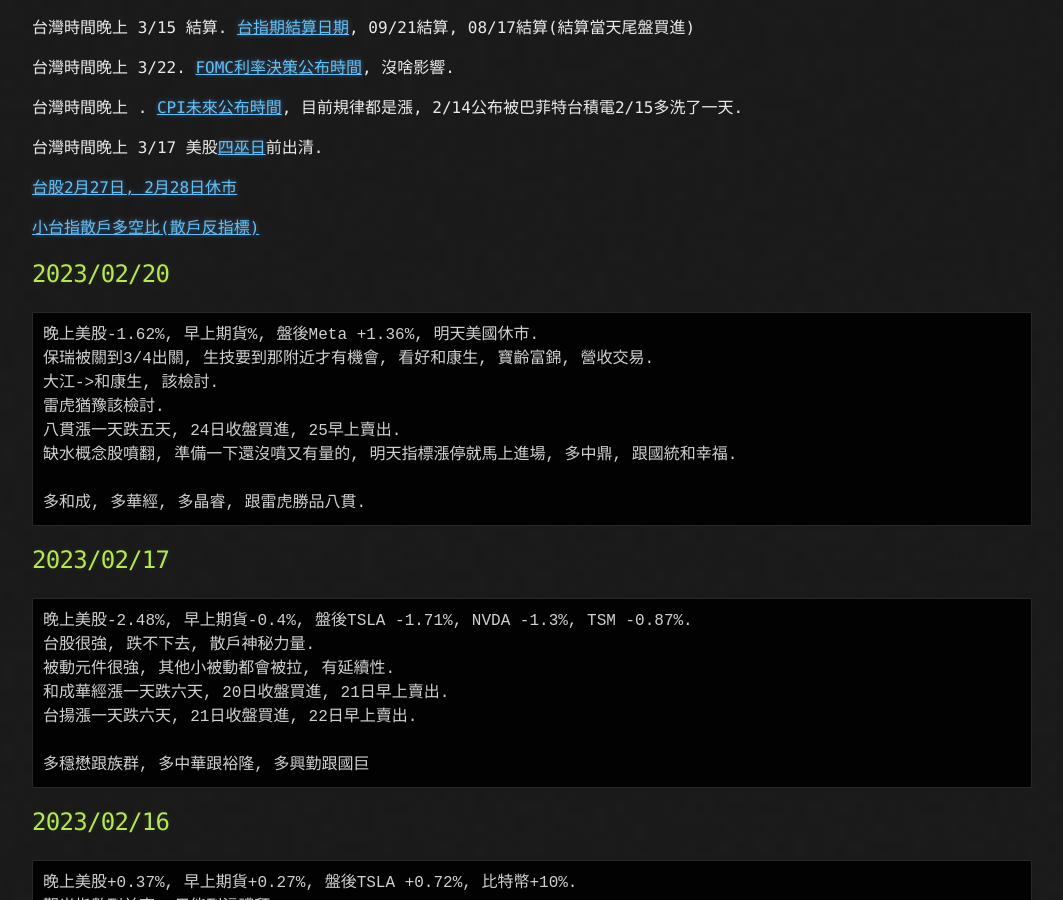
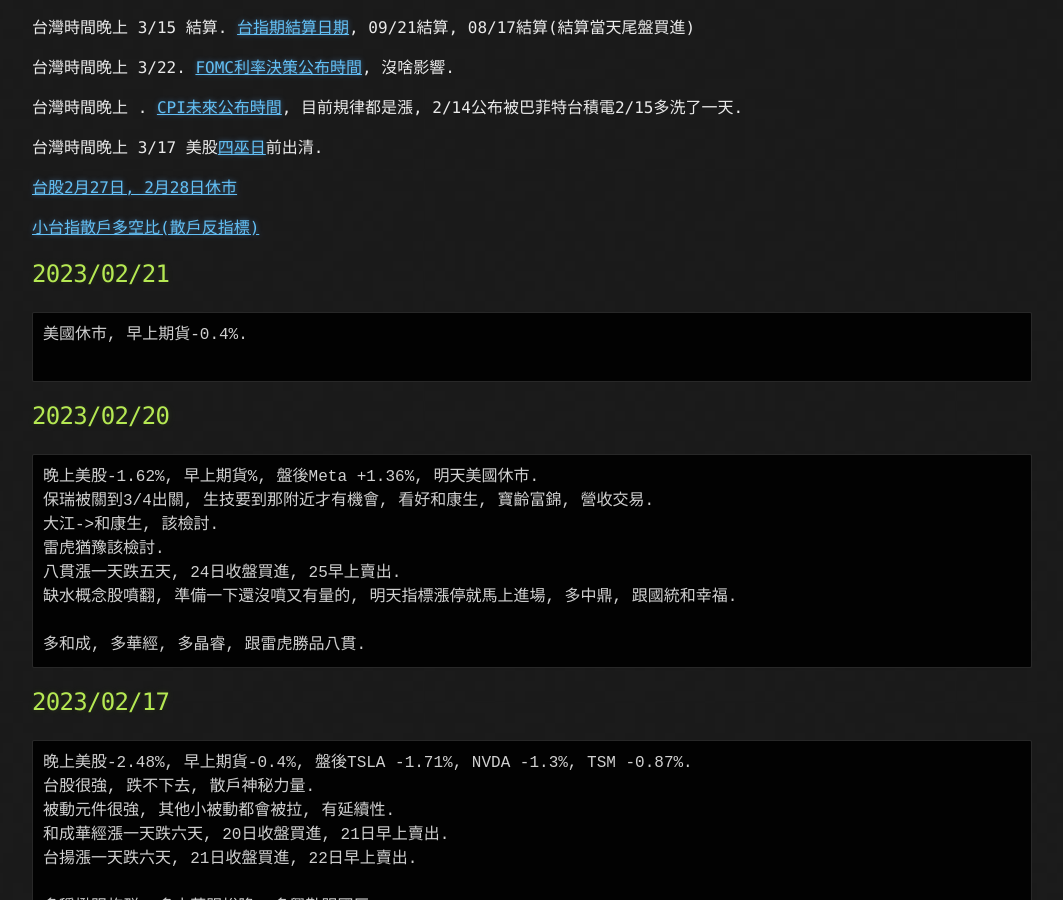
Before and after one commit to lepg5487/Stock_God, a Jekyll site: the page built from index.md, in a window 1280 px wide and 900 px high, scrolled down 362 px. Shown: the whole window, without its empty margins (108-1171 px from the left). Built offline with Jekyll 4.4.1, drawn with Linux system fonts in a browser that asks for light colours; our own code applies the rules of GitHub Pages for plain Markdown files.

Commit message:
Update index.md

````diff
--- a/index.md
+++ b/index.md
@@ -19,6 +19,12 @@ layout: testlayouts
 [台股2月27日, 2月28日休市](https://www.twse.com.tw/zh/holidaySchedule/holidaySchedule)
 
 [小台指散戶多空比(散戶反指標)](https://www.macromicro.me/charts/20069/tw-mtx-long-to-short-ratio-of-individual-player)
+
+## 2023/02/21
+```
+美國休市, 早上期貨-0.4%.
+
+```
 
 ## 2023/02/20
 ```
````
